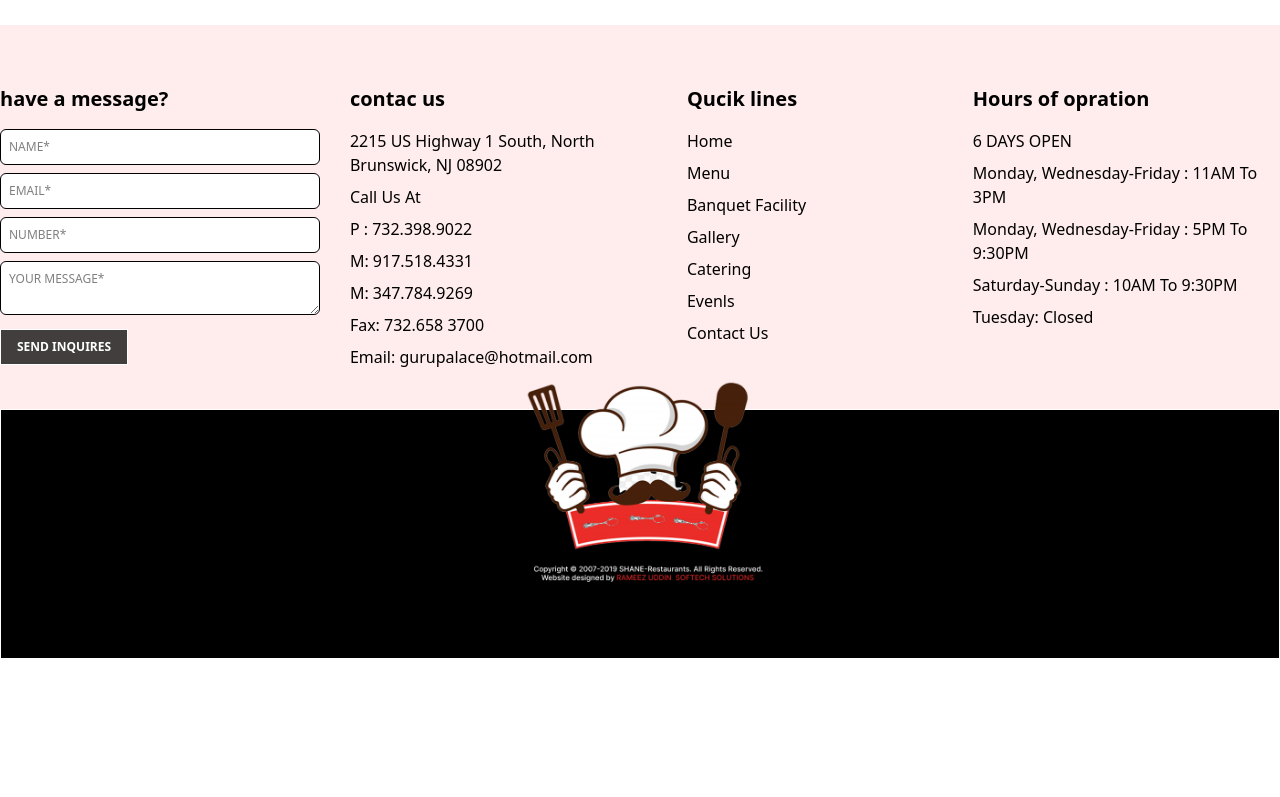
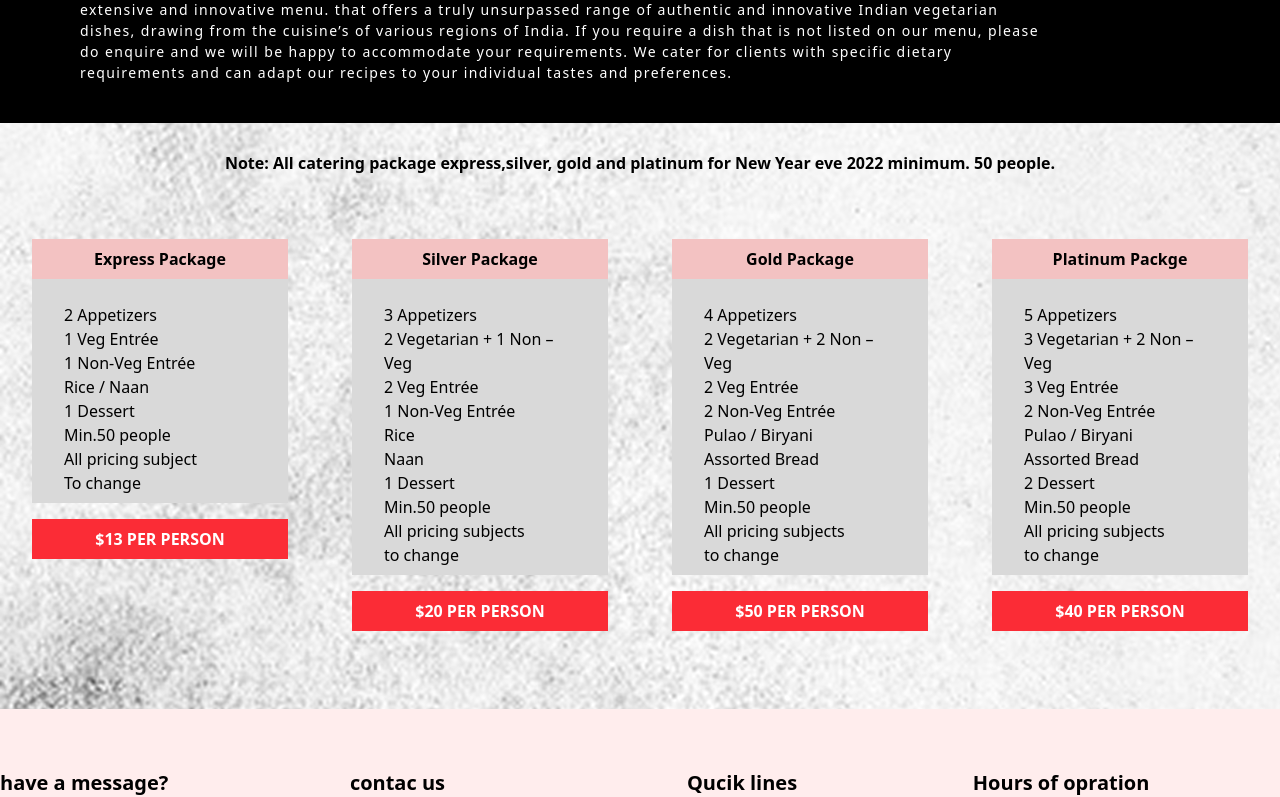
Before and after one commit to AnasAhmedFND/SHANE-RESTURANT, a Next.js app: page /catering_page in a window 1280 px wide. Before the commit this address had no page. Shown: the part 886-1683 px from the top of the page. Before the commit the page ends 1545 px from the top, so only its background shows below. Built offline with nearby package versions, Linux system fonts and the light colour scheme.

Commit message:
catering apge done

```diff
--- /dev/null
+++ b/src/Compunents/CATERING/Catering.jsx
@@ -0,0 +1,23 @@
+import React from 'react'
+
+const Catering = () => {
+    return (
+        <section className='container mx-auto'>
+            <img className='relative' src="/Catering/catering.png" alt="catering" />
+            <div className="text-center flex justify-center ">
+                <h2 className='font-bold text-4xl text-white absolute top-[300px] '>CATERING </h2>
+
+            </div>
+
+            <div className="bg-black py-10 px-20 text-white ">
+                <p className='text-[14px] tracking-widest '>We specializes in all types of catering. Ranging from the basic food pick up for at least 30 people to 100% custom <br /> catering. We are equipped with the very best equipments for outdoors and our massive production line enables us to <br /> produce food for up to 2000 people.
+
+                    Our recipes are made from scratch using the freshest of local ingredients, organic when ever possible. Meals are simple, <br /> delicious and nutritious. We always find the best ingredients and make sure everyone’s food requirements are covered in <br /> our menu selections. <br />
+
+                    We have maintained the flexibility and level of personal service, which it prides itself on. We have entertained thousands <br /> of guests through evocative aromas and flavours of personalised hand manufactured cuisine all over. We present an <br /> extensive and innovative menu. that offers a truly unsurpassed range of authentic and innovative Indian vegetarian <br /> dishes, drawing from the cuisine’s of various regions of India. If you require a dish that is not listed on our menu, please <br /> do enquire and we will be happy to accommodate your requirements. We cater for clients with specific dietary <br /> requirements and can adapt our recipes to your individual tastes and preferences.</p>
+            </div>
+        </section>
+    )
+}
+
+export default Catering
--- /dev/null
+++ b/src/Compunents/CATERING/Package.jsx
@@ -0,0 +1,108 @@
+import React from 'react'
+
+const Package = () => {
+    return (
+        <section className='container mx-auto  py-5' style={{ backgroundImage: "url('/Catering/package.png') " }} >
+            <p className='text-center mt-2 font-bold'>Note: All catering package express,silver, gold and platinum for New Year eve 2022 minimum. 50 people.</p>
+
+            <div className="flex justify-around mt-16">
+                <div className="w-[20%]   h-[350px] ">
+                    <div className="bg-[#F3C2C2] py-2 text-center font-bold ">
+                        <h4>Express Package</h4>
+
+                    </div>
+                    <div className="bg-[#D9D9D9] px-8 pt-6 pb-2">
+                        <p className=''>2 Appetizers</p>
+                        <p>1 Veg Entrée</p>
+                        <p>1 Non-Veg Entrée</p>
+                        <p>Rice / Naan</p>
+                        <p>1 Dessert</p>
+                        <p>Min.50 people</p>
+                        <p>All pricing subject</p>
+                        <p>To change</p>
+
+                    </div>
+
+                    <button className='font-bold text-white py-2 px-5 bg-red-500 mt-4 w-full '>$13 PER PERSON</button>
+
+                </div>
+
+                <div className="w-[20%]   h-[420px] ">
+                    <div className="bg-[#F3C2C2] py-2 text-center font-bold">
+                        <h4>Silver Package</h4>
+
+                    </div>
+                    <div className="bg-[#D9D9D9] px-8 pt-6 pb-2">
+                        <p className=''>3 Appetizers</p>
+                        <p>2 Vegetarian + 1 Non – Veg</p>
+                        <p>2 Veg Entrée</p>
+                        <p>1 Non-Veg Entrée</p>
+                        <p>Rice</p>
+                        <p>Naan</p>
+                        <p>1 Dessert</p>
+                        <p>Min.50 people</p>
+                        <p>All pricing subjects</p>
+                        <p>to change</p>
+
+                    </div>
+
+                    <button className='font-bold text-white py-2 px-5 bg-red-500 mt-4 w-full '>$20 PER PERSON</button>
+
+                </div>
+
+                <div className="w-[20%]   h-[450px] ">
+                    <div className="bg-[#F3C2C2] py-2 text-center font-bold">
+                        <h4>Gold Package</h4>
+
+                    </div>
+                    <div className="bg-[#D9D9D9] px-8 pt-6 pb-2">
+                        <p className=''>4 Appetizers</p>
+                        <p>2 Vegetarian + 2 Non – Veg</p>
+                        <p>2 Veg Entrée</p>
+                        <p>2 Non-Veg Entrée</p>
+                        <p>Pulao / Biryani</p>
+                        <p>Assorted Bread</p>
+                        <p>1 Dessert</p>
+                        <p>Min.50 people</p>
+                        <p>All pricing subjects</p>
+                        <p>to change</p>
+
+                    </div>
+
+                    <button className='font-bold text-white py-2 px-5 bg-red-500 mt-4 w-full '>$50 PER PERSON</button>
+
+
+                </div>
+
+                <div className="w-[20%]  h-[400px] ">
+                    <div className="bg-[#F3C2C2] py-2 text-center font-bold ">
+                        <h4>Platinum Packge</h4>
+
+                    </div>
+                    <div className="bg-[#D9D9D9] px-8 pt-6 pb-2 ">
+                        <p className=''>5 Appetizers</p>
+                        <p>3 Vegetarian + 2 Non – Veg</p>
+                        <p>3 Veg Entrée</p>
+                        <p>2 Non-Veg Entrée</p>
+                        <p>Pulao / Biryani</p>
+                        <p>Assorted Bread</p>
+                        <p>2 Dessert</p>
+                        <p>Min.50 people</p>
+                        <p>All pricing subjects</p>
+                        <p>to change</p>
+
+                    </div>
+
+                    <button className='font-bold text-white py-2 px-5 bg-red-500 mt-4 w-full '>$40 PER PERSON</button>
+
+
+                </div>
+
+
+            </div>
+
+        </section>
+    )
+}
+
+export default Package
--- a/src/Compunents/Hedar.jsx
+++ b/src/Compunents/Hedar.jsx
@@ -25,7 +25,9 @@ const Hedar = () => {
           <Link href={'gallery'} >
             <li>GALLERY</li>
           </Link>
-          <li>CATERING</li>
+          <Link href={"catering_page"} >
+             <li>CATERING</li>
+          </Link>
           <li>CONTACT US</li>
 
         </ul>
--- /dev/null
+++ b/src/app/catering_page/page.jsx
@@ -0,0 +1,14 @@
+import Catering from '@/Compunents/CATERING/Catering'
+import Package from '@/Compunents/CATERING/Package'
+import React from 'react'
+
+const page = () => {
+  return (
+    <>
+      <Catering />
+      <Package />
+    </>
+  )
+}
+
+export default page
```
Also changed, not shown: public/Catering/catering.png (added), public/Catering/package.png (added).
